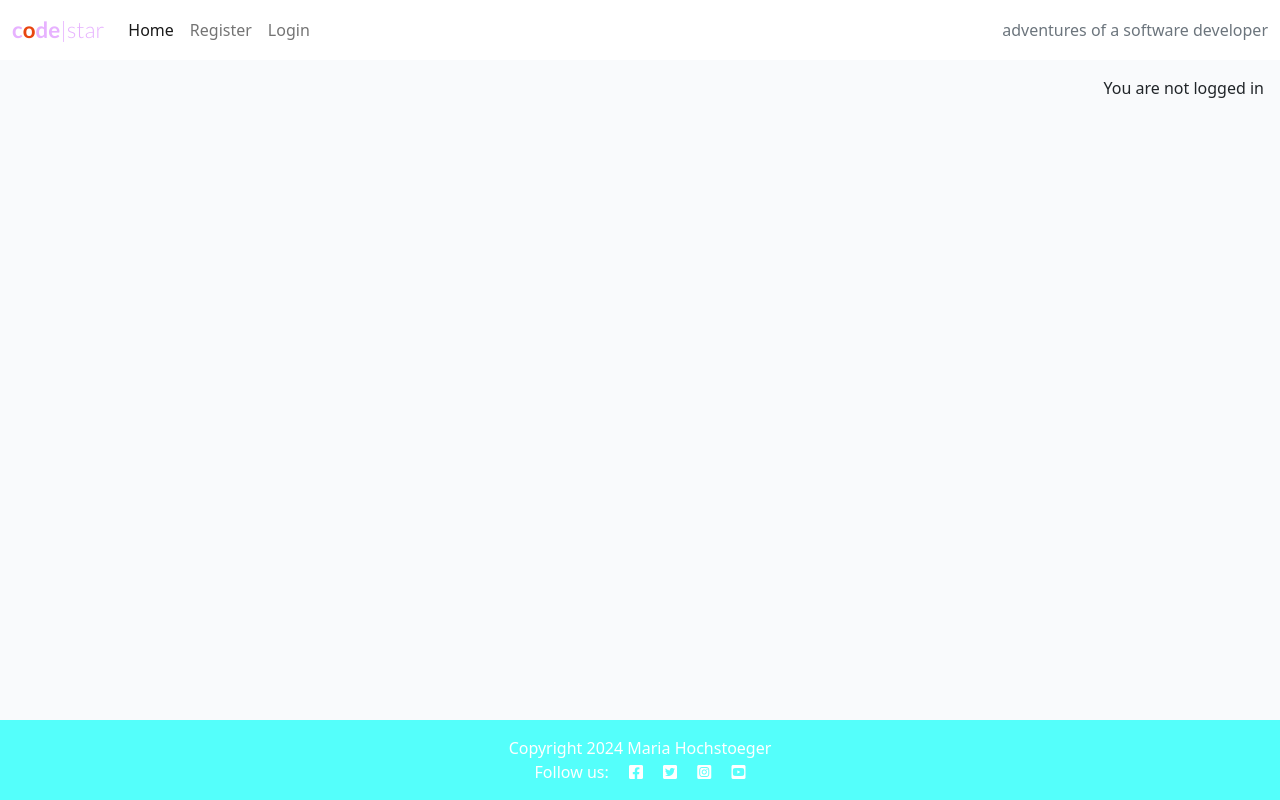
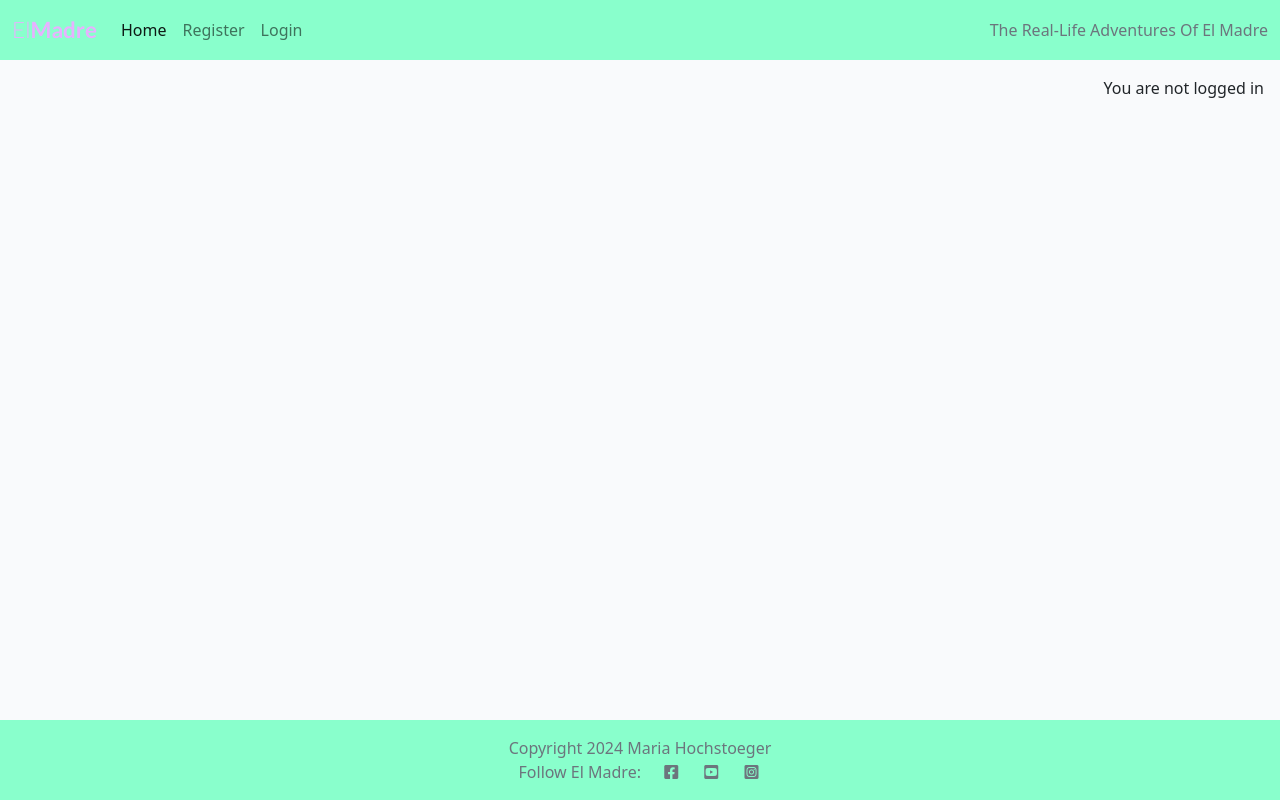
Before and after one commit to MariaHochstoeger/el-madre, a Django app: page / in a window 1280 px wide. Run offline with Django 4.2, Linux system fonts and the light colour scheme; data that the repository does not hold is empty.

Commit message:
Change styling of header and footer

```diff
--- a/elmadre/settings.py
+++ b/elmadre/settings.py
@@ -31,7 +31,7 @@ TEMPLATES_DIR = os.path.join(BASE_DIR, 'templates')
 SECRET_KEY = os.environ.get("SECRET_KEY")
 
 # SECURITY WARNING: don't run with debug turned on in production!
-DEBUG = False
+DEBUG = True
 
 ALLOWED_HOSTS = ['8000-mariahochstoege-elmadre-2ehblpit216.ws-eu107.gitpod.io','.herokuapp.com']
 
--- a/static/css/style.css
+++ b/static/css/style.css
@@ -22,7 +22,7 @@ body {
 }
 
 .dark-bg {
-    background-color: #54fffb;
+    background-color: #89ffcc;
 }
 
 .main-bg {
--- a/templates/base.html
+++ b/templates/base.html
@@ -34,10 +34,10 @@
 <body class="d-flex flex-column h-100 main-bg">
 
     <!-- Navigation -->
-    <nav class="navbar navbar-expand-lg navbar-light bg-white">
+    <nav class="navbar navbar-expand-lg navbar-light dark-bg">
         <div class="container-fluid">
-            <a class="navbar-brand" href="{% url 'home' %}"><span class="brand">c<span class="red-o">o</span>de<span
-                        class="thin">|star</span></span></a>
+            <a class="navbar-brand" href="{% url 'home' %}"><span class="thin brand">El<span
+                        class="brand">Madre</span></span></a>
             <button class="navbar-toggler" type="button" data-bs-toggle="collapse" data-bs-target="#navbarText"
                 aria-controls="navbarText" aria-expanded="false" aria-label="Toggle navigation">
                 <span class="navbar-toggler-icon"></span>
@@ -82,7 +82,7 @@
                     {% endif %}
                 </ul>
                 <span class="navbar-text text-muted">
-                    adventures of a software developer
+                    The Real-Life Adventures Of El Madre
                 </span>
             </div>
         </div>
@@ -116,13 +116,20 @@
 
     <!-- Footer -->
     <footer class="footer mt-auto py-3 dark-bg">
-        <p class="m-0 text-center text-white">
+        <p class="m-0 text-center text-muted">
             Copyright 2024 Maria Hochstoeger
         </p>
-        <p class="m-0 text-center text-white">Follow us: <i class="fab fa-facebook-square ms-3"></i>
-            <i class="fab fa-twitter-square ms-3"></i>
-            <i class="fab fa-instagram-square ms-3"></i>
-            <i class="fab fa-youtube-square ms-3"></i>
+        <p class="m-0 text-center text-muted">
+            Follow El Madre:
+            <a class="text-muted" href="https://www.facebook.com/" target="_blank" rel="noopener"
+                aria-label="Visit El Madre on Facebook (opens in new tab)">
+                <i class="fab fa-facebook-square ms-3 fa-fw"></i></a>
+            <a class="text-muted" href="https://www.youtube.com/" target="_blank" rel="noopener"
+                aria-label="Visit El Madre on Youtube (opens in new tab)">
+                <i class="fab fa-youtube-square ms-3 fa-fw"></i></a>
+            <a class="text-muted" href="https://www.instagram.com/" target="_blank" rel="noopener"
+                aria-label="Visit El Madre on Instagram (opens in new tab)">
+                <i class="fab fa-instagram-square ms-3 fa-fw"></i></a>
         </p>
     </footer>
 
```
Also changed, not shown: README.md, 1 other file.
